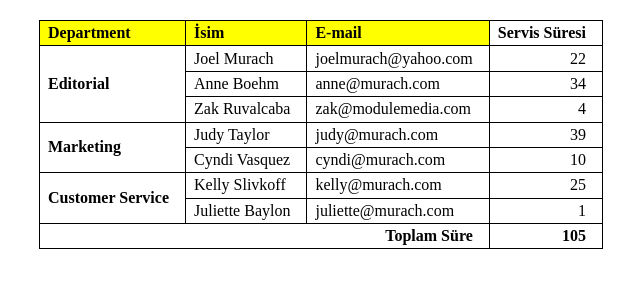
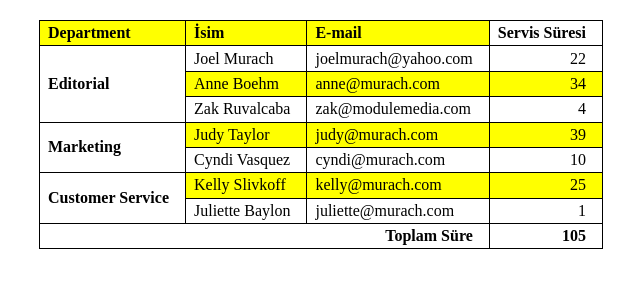
Before and after one commit to ercument0377/ercument0377.github.io, a PHP site: page /odev3/Activity3.html in a window 1280 px wide. Shown: the top 300 px of the page, without its empty margins (246-886 px from the left). Run offline with PHP 8.4, Linux system fonts and the light colour scheme.

Commit message:
Add files via upload

```diff
--- a/odev3/Activity3.css
+++ b/odev3/Activity3.css
@@ -34,7 +34,7 @@
 
 }
 
-tbody tr:nth-child(:only-child) td
+tbody tr:nth-child(even) td
 {
 	background-color: yellow;
 }
```
